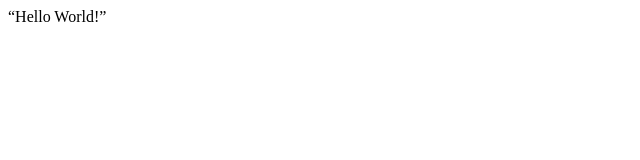
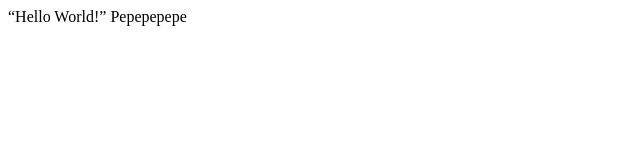
Before and after one commit to PabloBona/trials-Ei-Kyar, a plain HTML site: page index.html in a window 1280 px wide. Shown: the whole page, without its empty margins (0-640 px from the left). Drawn offline with Linux system fonts and the light colour scheme.

Commit message:
Update index.html

```diff
--- a/index.html
+++ b/index.html
@@ -8,7 +8,7 @@
 
   <body>
     <script src="https://cdn.freecodecamp.org/testable-projects-fcc/v1/bundle.js"></script>
-    “Hello World!”
+    “Hello World!” Pepepepepe
     <!--
 
     Hello Camper!
```
